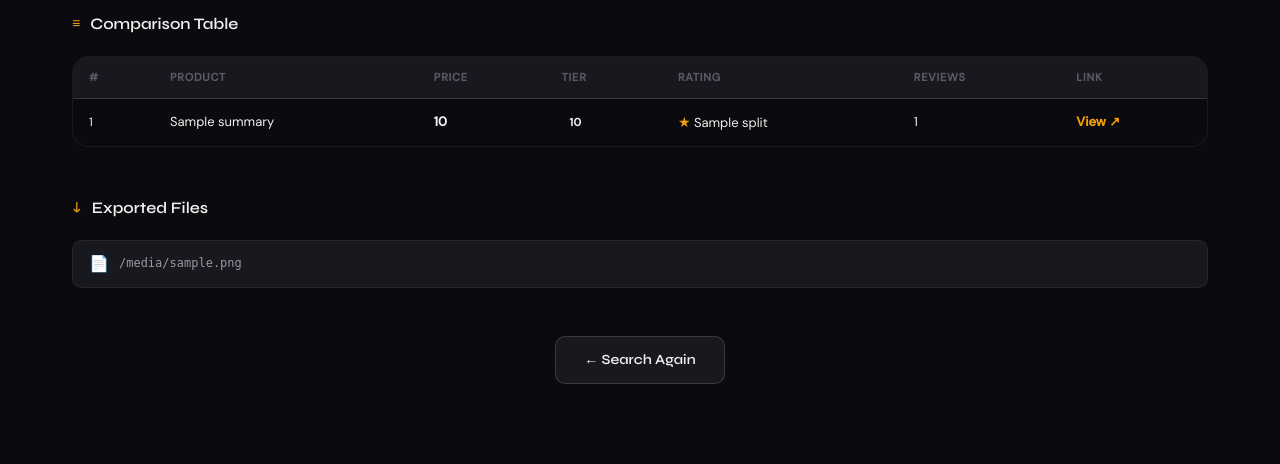
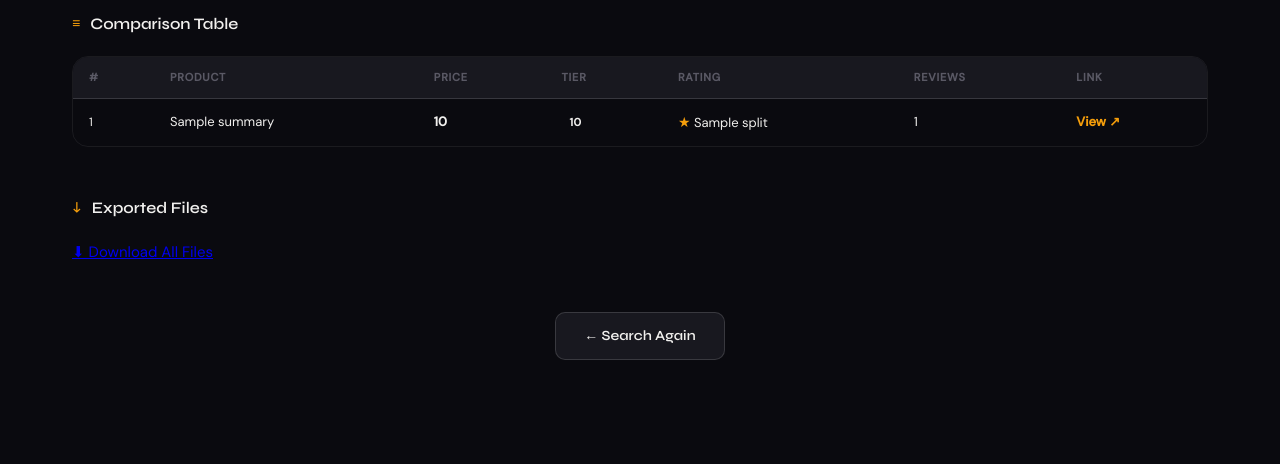
Before and after one commit to prernachavan6/Amazon_web_scraper, a Flask app: template templates/results.html in a window 1280 px wide. Shown: the part 994-1458 px from the top of the page. After the commit the page ends 1354 px from the top, so only its background shows below. Run offline with Flask 3, Linux system fonts and the light colour scheme; the template is opened without the code that fills it: most values are stand-ins (such as "Sample title", 1, 10 or a date in 2020).

Commit message:
Update results.html

```diff
--- a/templates/results.html
+++ b/templates/results.html
@@ -257,14 +257,11 @@
     <h2 class="section-title">
       <span class="section-icon">↓</span> Exported Files
     </h2>
-      <div class="export-list">
-        {% for f in exported_files %}
-        <div class="export-item">
-          <span class="export-icon">📄</span>
-          <span class="export-path">{{ f }}</span>
-        </div>
-        {% endfor %}
-      </div>
+
+    <a href="/download-all" class="download-btn">
+      ⬇ Download All Files
+    </a>
+
   </div>
 {% endif %}
 
```
Lines whose indentation alone changed are shown as unchanged.
